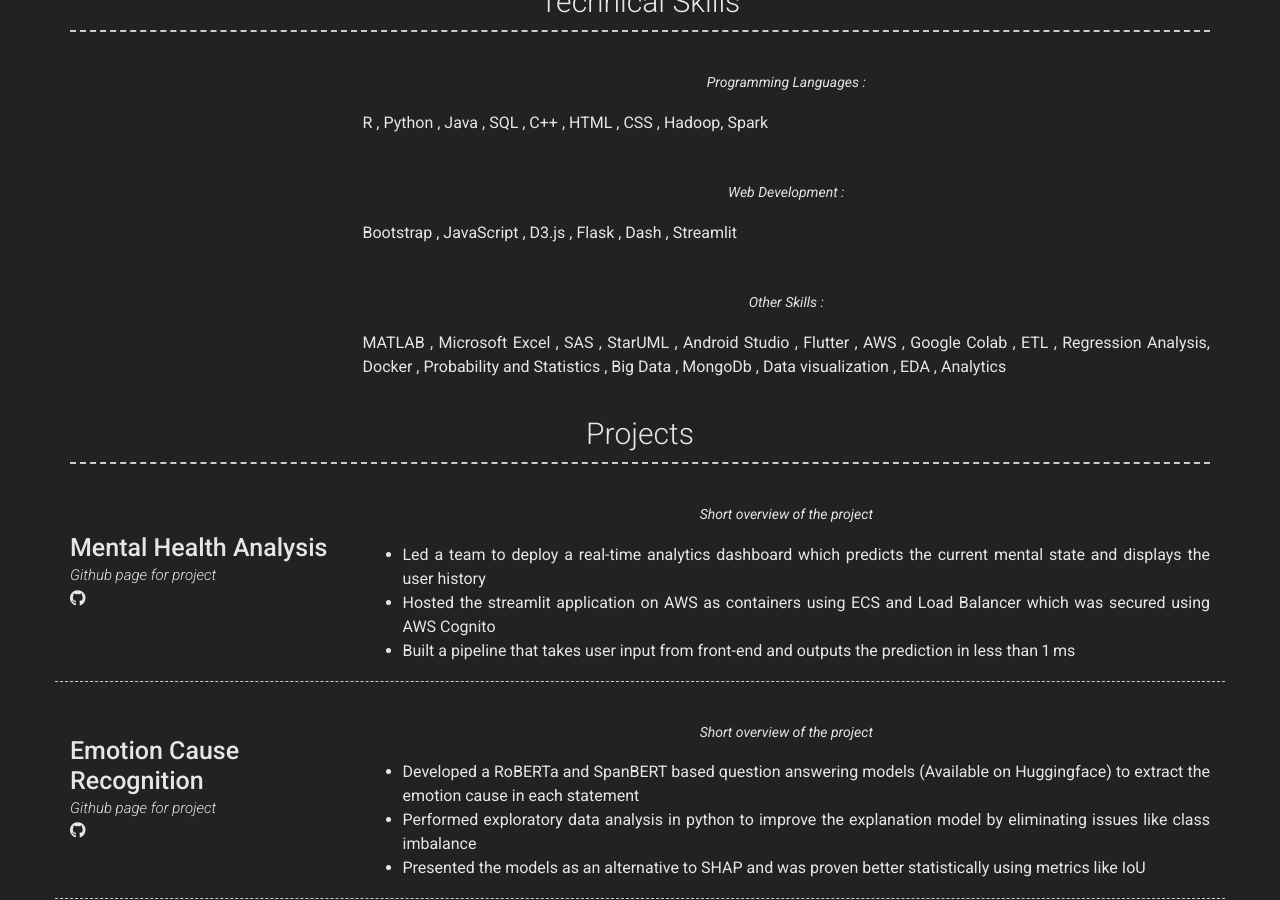
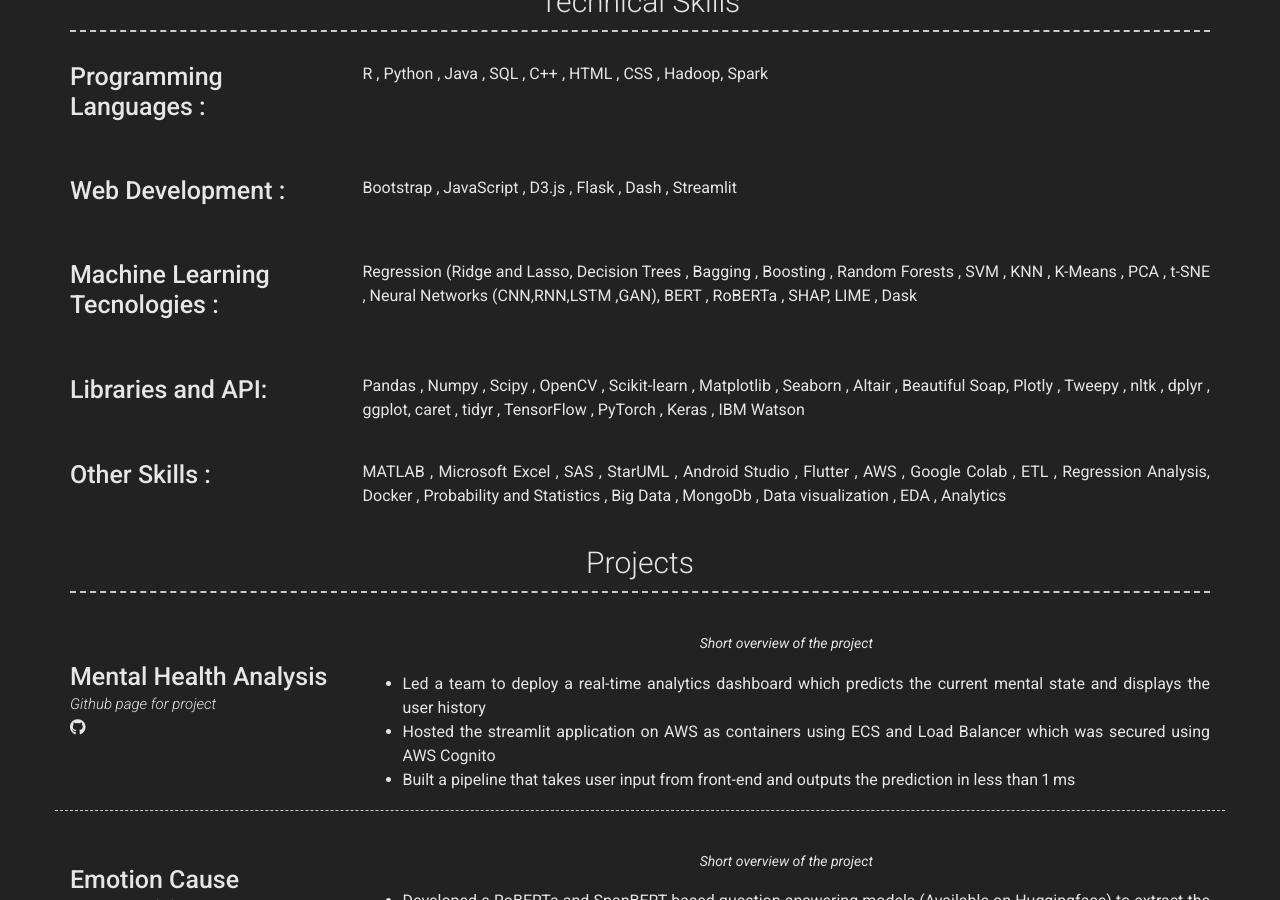
Before and after one commit to Nakul24-1/Nakul.github.io, a Jekyll site: the page built from index.md, in a window 1280 px wide and 900 px high, scrolled down 568 px. Built offline with Jekyll 4.4.1, drawn with Linux system fonts in a browser that asks for light colours; nearby versions of some CDN libraries; part of the change alters nothing that is shown.

Commit message:
Update _config.yml

```diff
--- a/_config.yml
+++ b/_config.yml
@@ -65,27 +65,29 @@ content:
     layout: list
     content:
       - layout: left
-        quote: >
+        title: >
           Programming Languages :
         description: |
           R , Python , Java , SQL , C++ , HTML , CSS , Hadoop, Spark
       - layout: left
-        quote: >
+        title: >
           Web Development :
         description: |
           Bootstrap , JavaScript , D3.js , Flask , Dash , Streamlit
       - layout: left
-        quote: >
+        title: >
           Machine Learning Tecnologies :
         description: |
           Regression (Ridge and Lasso, Decision Trees , Bagging , Boosting , Random Forests , SVM , KNN , K-Means ,
           PCA , t-SNE , Neural Networks (CNN,RNN,LSTM ,GAN), BERT , RoBERTa , SHAP, LIME , Dask
-        quote: >
+      - layout: left
+        title: >
           Libraries and API:
         description: |
           Pandas , Numpy , Scipy , OpenCV , Scikit-learn , Matplotlib , Seaborn , Altair , Beautiful Soap,
           Plotly , Tweepy , nltk , dplyr , ggplot, caret , tidyr , TensorFlow , PyTorch , Keras , IBM Watson
-        quote: >
+      - layout: left
+        title: >
           Other Skills  :
         description: |
           MATLAB ,  Microsoft Excel , SAS , StarUML , Android Studio , Flutter , AWS , Google Colab , ETL , Regression Analysis, Docker ,
```
